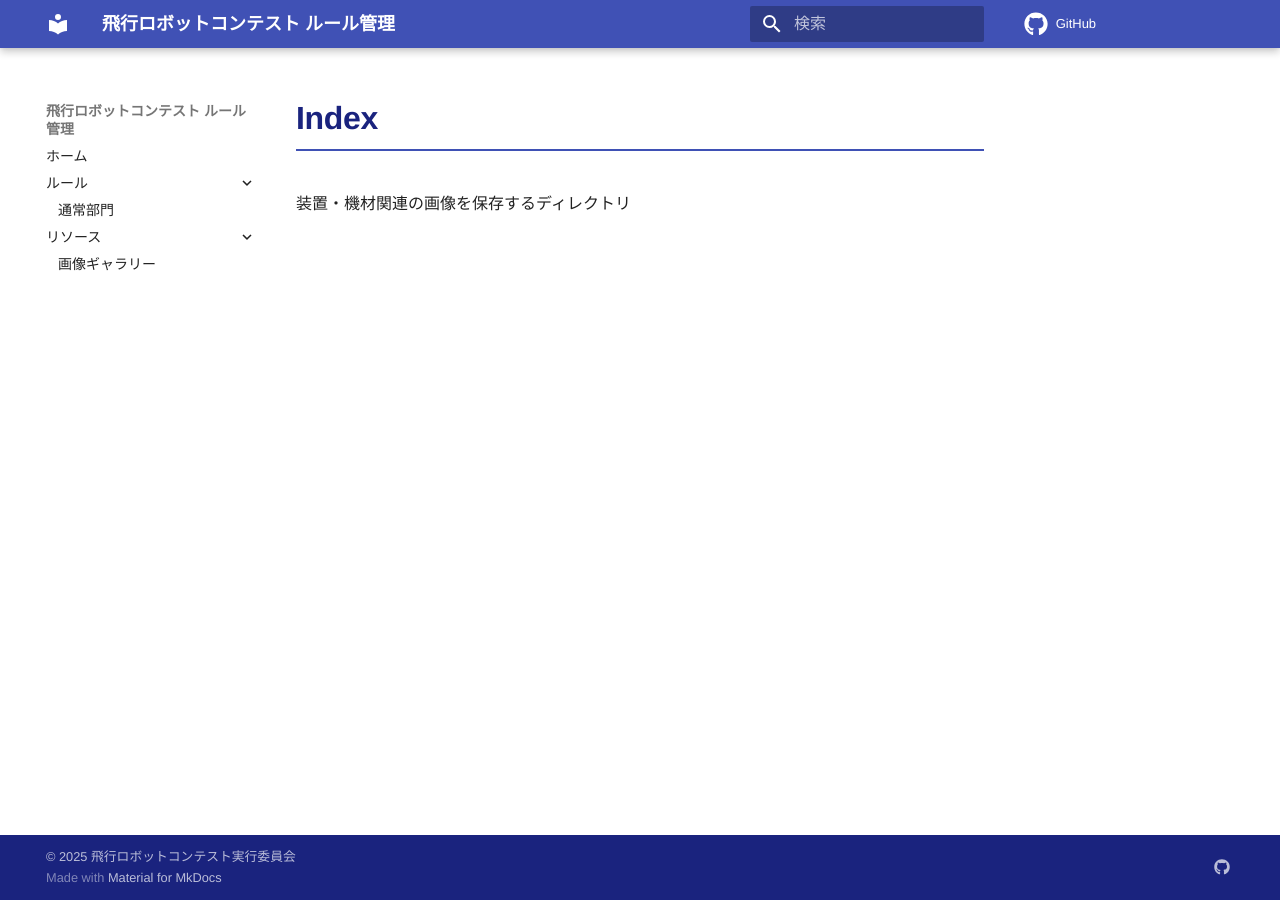
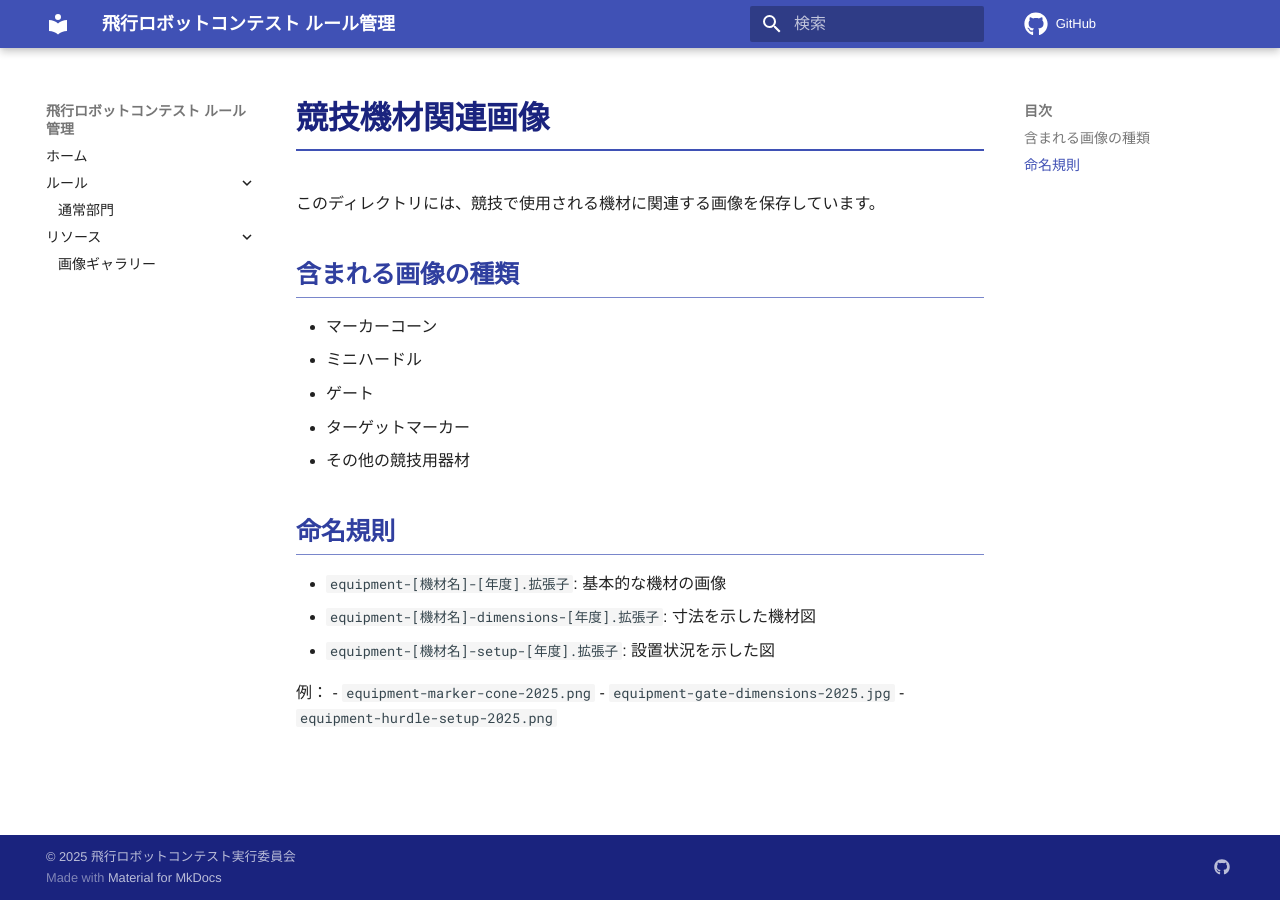
Before and after one commit to Yaaasoh/flying-robot-contest-rules-public, an MkDocs documentation site: the page built from docs/images/equipment/README.md, in a window 1280 px wide. Built offline with MkDocs 1.6.1 and Material for MkDocs 9.7.7, drawn with Linux system fonts in a browser that asks for light colours; comment, search, counter and statistics services are not loaded.

Commit message:
Add equipment directory README.md

```diff
--- a/docs/images/equipment/README.md
+++ b/docs/images/equipment/README.md
@@ -1 +1,22 @@
-装置・機材関連の画像を保存するディレクトリ
+# 競技機材関連画像
+
+このディレクトリには、競技で使用される機材に関連する画像を保存しています。
+
+## 含まれる画像の種類
+
+- マーカーコーン
+- ミニハードル
+- ゲート
+- ターゲットマーカー
+- その他の競技用器材
+
+## 命名規則
+
+- `equipment-[機材名]-[年度].拡張子`: 基本的な機材の画像
+- `equipment-[機材名]-dimensions-[年度].拡張子`: 寸法を示した機材図
+- `equipment-[機材名]-setup-[年度].拡張子`: 設置状況を示した図
+
+例：
+- `equipment-marker-cone-2025.png`
+- `equipment-gate-dimensions-2025.jpg`
+- `equipment-hurdle-setup-2025.png`
```
